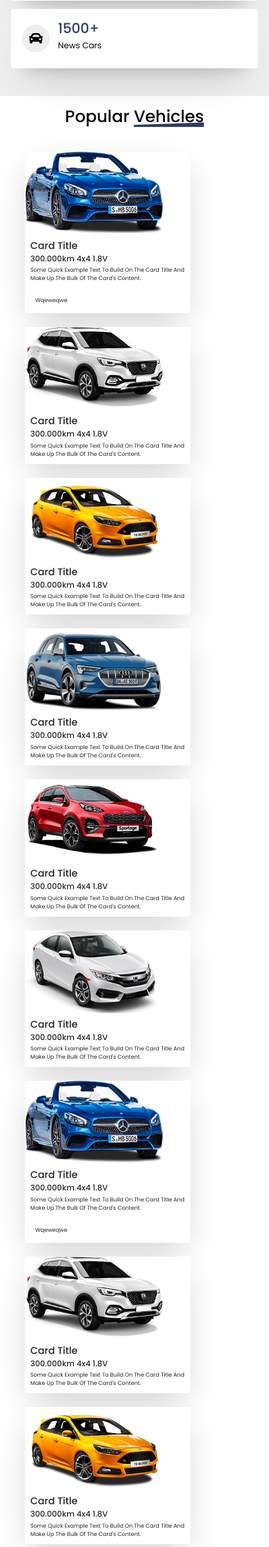
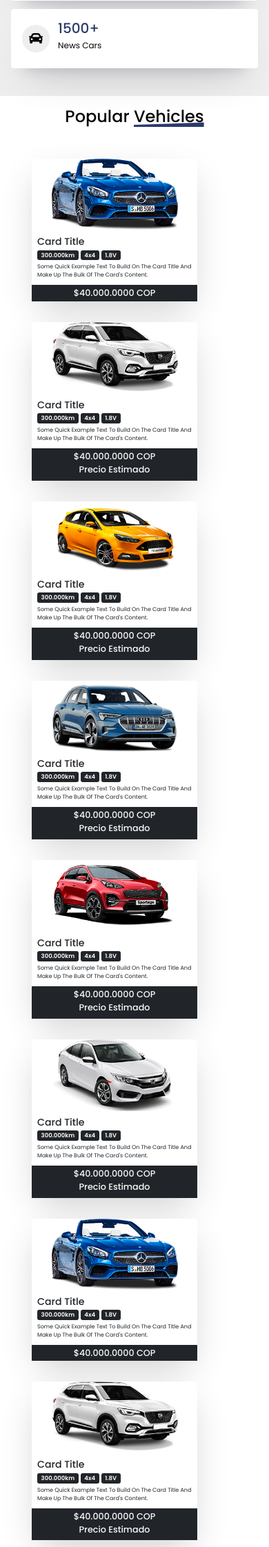
Before and after one commit to RVSebastian/maqueta-Ford, a PHP site: page / in a window 390 px wide. Shown: the part 849-3092 px from the top of the page at 69% size. Run offline with PHP 8.4, Linux system fonts and the light colour scheme.

Commit message:
card  responsive

```diff
--- a/includes/components/card.php
+++ b/includes/components/card.php
@@ -1,6 +1,6 @@
 <style>
-.card{
-    margin: 20px;
+.card {
+    margin: 30px;
     background-color: white;
     border: 0;
     border-radius: 4px;
@@ -8,71 +8,116 @@
     box-shadow: rgba(0, 0, 0, 0.2) 0px 18px 50px -10px;
 }
 
-.card:hover{
+.card img {
+    margin-left: auto;
+    margin-right: auto;
+}
+
+.card:hover {
     transform: translatey(-15px);
     box-shadow: #2c3b6d 0px 20px 30px -3px;
+}
+
+.card .precio {
+    background-color: #EEEE;
+    color: black
 }
 </style>
 <div class="card-group left">
     <div class="card vehicles" style="width: 30rem;">
-        <img src="./image/car-1.png" class="card-img-top" style="width: 25rem; height:  15rem" alt="...">
+        <img src="./image/car-1.png" class="card-img-top" style="width: 23rem; height:  13rem" alt="...">
         <div class="card-body">
             <h2 class="card-title">Card title</h5>
-            <h4><span>300.000km</span> <span>4x4</span> <span>1.8V</span></h2>
+                <h4>
+                    <span class="badge text-bg-dark">300.000km</span>
+                    <span class="badge text-bg-dark">4x4</span>
+                    <span class="badge text-bg-dark">1.8V</span>
+                </h4>
+            </h2>
             <p class="card-text">Some quick example text to build on the card title and make up the bulk of the card's
                 content.</p>
-            <a href="" class="btn btn-sucess">wqeweqwe</a>
         </div>
-    </div>
-    <div class="card" style="width: 30rem;">
-        <img src="./image/car-2.png" class="card-img-top" style="width: 25rem; height:  15rem" alt="...">
-        <div class="card-body">
-            <h2 class="card-title">Card title</h5>
-            <h4><span>300.000km</span> <span>4x4</span> <span>1.8V</span></h2>
-            <p class="card-text">Some quick example text to build on the card title and make up the bulk of the card's
-                content.</p>
+        <div class="bg-dark text-light text-center pt-2">
+            <h3>$40.000.0000 COP</h4>
 
         </div>
     </div>
-    <div class="card" style="width: 30rem;">
-        <img src="./image/car-3.png" class="card-img-top" style="width: 25rem; height:  15rem" alt="...">
+    <div class="card vehicles" style="width: 30rem;">
+        <img src="./image/car-2.png" class="card-img-top" style="width: 23rem; height:  13rem" alt="...">
         <div class="card-body">
             <h2 class="card-title">Card title</h5>
-            <h4><span>300.000km</span> <span>4x4</span> <span>1.8V</span></h2>
+                <h4><span class="badge text-bg-dark">300.000km</span> <span class="badge text-bg-dark">4x4</span> <span
+                        class="badge text-bg-dark">1.8V</span>
+            </h2>
             <p class="card-text">Some quick example text to build on the card title and make up the bulk of the card's
                 content.</p>
-
+        </div>
+        <div class="bg-dark text-light text-center pt-2">
+            <h3>$40.000.0000 COP</h4>
+                <h3>Precio estimado</p>
         </div>
     </div>
-    <div class="card" style="width: 30rem;">
-        <img src="./image/car-4.png" class="card-img-top" style="width: 25rem; height:  15rem" alt="...">
+    <div class="card vehicles" style="width: 30rem;">
+        <img src="./image/car-3.png" class="card-img-top" style="width: 23rem; height:  13rem" alt="...">
         <div class="card-body">
             <h2 class="card-title">Card title</h5>
-            <h4><span>300.000km</span> <span>4x4</span> <span>1.8V</span></h2>
+                <h4><span class="badge text-bg-dark">300.000km</span> <span class="badge text-bg-dark">4x4</span> <span
+                        class="badge text-bg-dark">1.8V</span>
+            </h2>
             <p class="card-text">Some quick example text to build on the card title and make up the bulk of the card's
                 content.</p>
-
+        </div>
+        <div class="bg-dark text-light text-center pt-2">
+            <h3>$40.000.0000 COP</h4>
+                <h3>Precio estimado</p>
         </div>
     </div>
-    <div class="card" style="width: 30rem;">
-        <img src="./image/car-5.png" class="card-img-top" style="width: 25rem; height:  15rem" alt="...">
+    <div class="card vehicles" style="width: 30rem;">
+        <img src="./image/car-4.png" class="card-img-top" style="width: 23rem; height:  13rem" alt="...">
         <div class="card-body">
             <h2 class="card-title">Card title</h5>
-            <h4><span>300.000km</span> <span>4x4</span> <span>1.8V</span></h2>
+                <h4><span class="badge text-bg-dark">300.000km</span> <span class="badge text-bg-dark">4x4</span> <span
+                        class="badge text-bg-dark">1.8V</span>
+            </h2>
             <p class="card-text">Some quick example text to build on the card title and make up the bulk of the card's
                 content.</p>
-
+        </div>
+        <div class="bg-dark text-light text-center pt-2">
+            <h3>$40.000.0000 COP</h4>
+                <h3>Precio estimado</p>
         </div>
     </div>
-    <div class="card" style="width: 30rem;">
-        <img src="./image/car-6.png" class="card-img-top" style="width: 25rem; height:  15rem" alt="...">
+    <div class="card vehicles" style="width: 30rem;">
+        <img src="./image/car-5.png" class="card-img-top" style="width: 23rem; height:  13rem" alt="...">
         <div class="card-body">
             <h2 class="card-title">Card title</h5>
-            <h4><span>300.000km</span> <span>4x4</span> <span>1.8V</span></h2>
+                <h4><span class="badge text-bg-dark">300.000km</span> <span class="badge text-bg-dark">4x4</span> <span
+                        class="badge text-bg-dark">1.8V</span>
+            </h2>
             <p class="card-text">Some quick example text to build on the card title and make up the bulk of the card's
                 content.</p>
-
+        </div>
+        <div class="bg-dark text-light text-center pt-2">
+            <h3>$40.000.0000 COP</h4>
+                <h3>Precio estimado</p>
+        </div>
+    </div>
+    <div class="card vehicles" style="width: 30rem;">
+        <img src="./image/car-6.png" class="card-img-top" style="width: 23rem; height:  13rem" alt="...">
+        <div class="card-body">
+            <h2 class="card-title">Card title</h5>
+                <h4><span class="badge text-bg-dark">300.000km</span> <span class="badge text-bg-dark">4x4</span> <span
+                        class="badge text-bg-dark">1.8V</span>
+            </h2>
+            <p class="card-text">Some quick example text to build on the card title and make up the bulk of the card's
+                content.</p>
+        </div>
+        <div class="bg-dark text-light text-center pt-2">
+            <h3>$40.000.0000 COP</h4>
+                <h3>Precio estimado</p>
         </div>
     </div>
 
+
+
 </div>
--- a/includes/components/footer.php
+++ b/includes/components/footer.php
@@ -55,7 +55,7 @@
 <script src="./includes/js/navbar.js"></script>
 
 <!-- SCROLLREVEAL ANIMACIONES-->
-<script src="https://unpkg.com/scrollreveal"></script>
+<script src="https://unpkg.com/scrollreveal@4.0.0/dist/scrollreveal.min.js"></script>
 <script src="./includes/js/animations.js"></script>
 <script src="./includes/js/carrousel.js"></script>
 </body>
--- a/includes/components/header.php
+++ b/includes/components/header.php
@@ -27,10 +27,9 @@
     <script src="https://unpkg.com/flickity@2/dist/flickity.pkgd.min.js"></script>
 
     <!-- BOOSTRAP -->
-    <script src="https://unpkg.com/scrollreveal@4.0.0/dist/scrollreveal.min.js"></script>
     <script src="https://unpkg.com/scrollreveal"></script>
 
-    <!-- CSS only -->
+
     <link href="https://cdn.jsdelivr.net/npm/bootstrap@5.2.2/dist/css/bootstrap.min.css" rel="stylesheet"
         integrity="sha384-Zenh87qX5JnK2Jl0vWa8Ck2rdkQ2Bzep5IDxbcnCeuOxjzrPF/et3URy9Bv1WTRi" crossorigin="anonymous">
 
```
Also changed, not shown: includes/css/card.css (deleted, +0 -13 lines).
